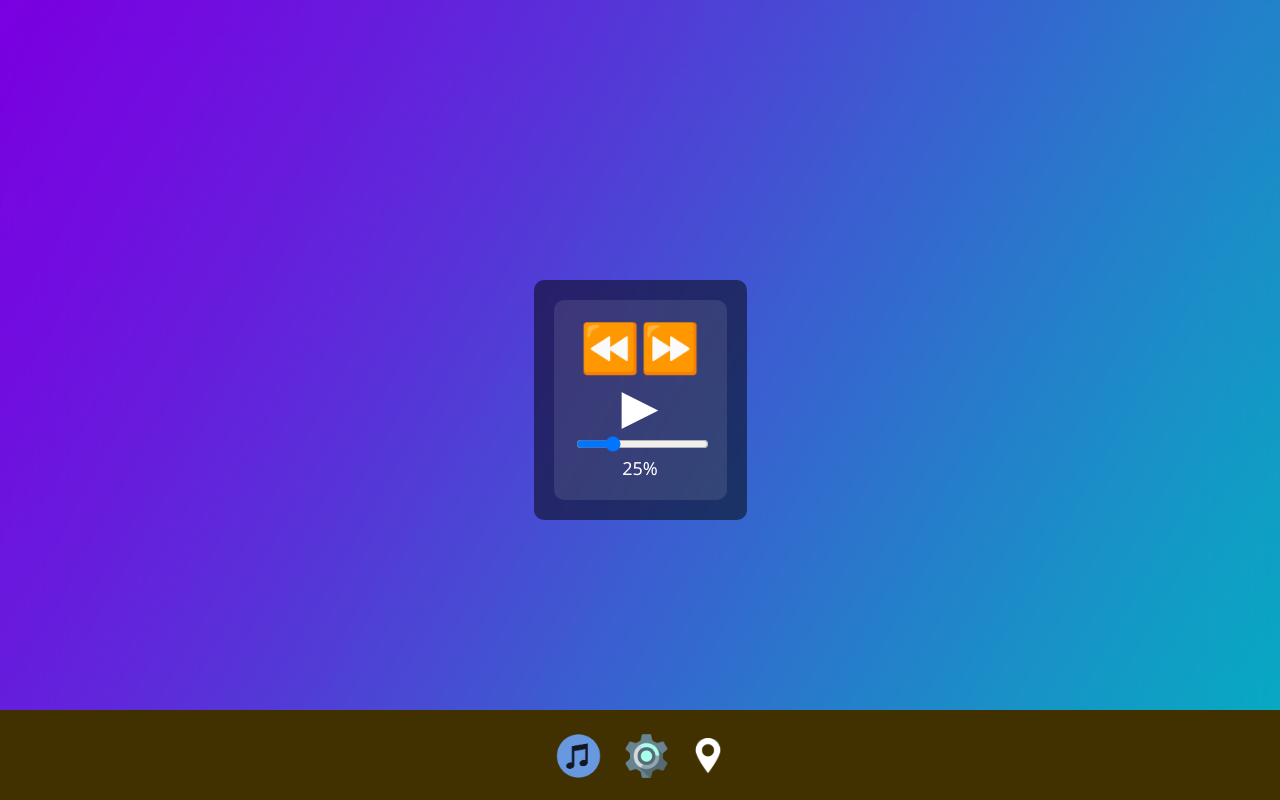
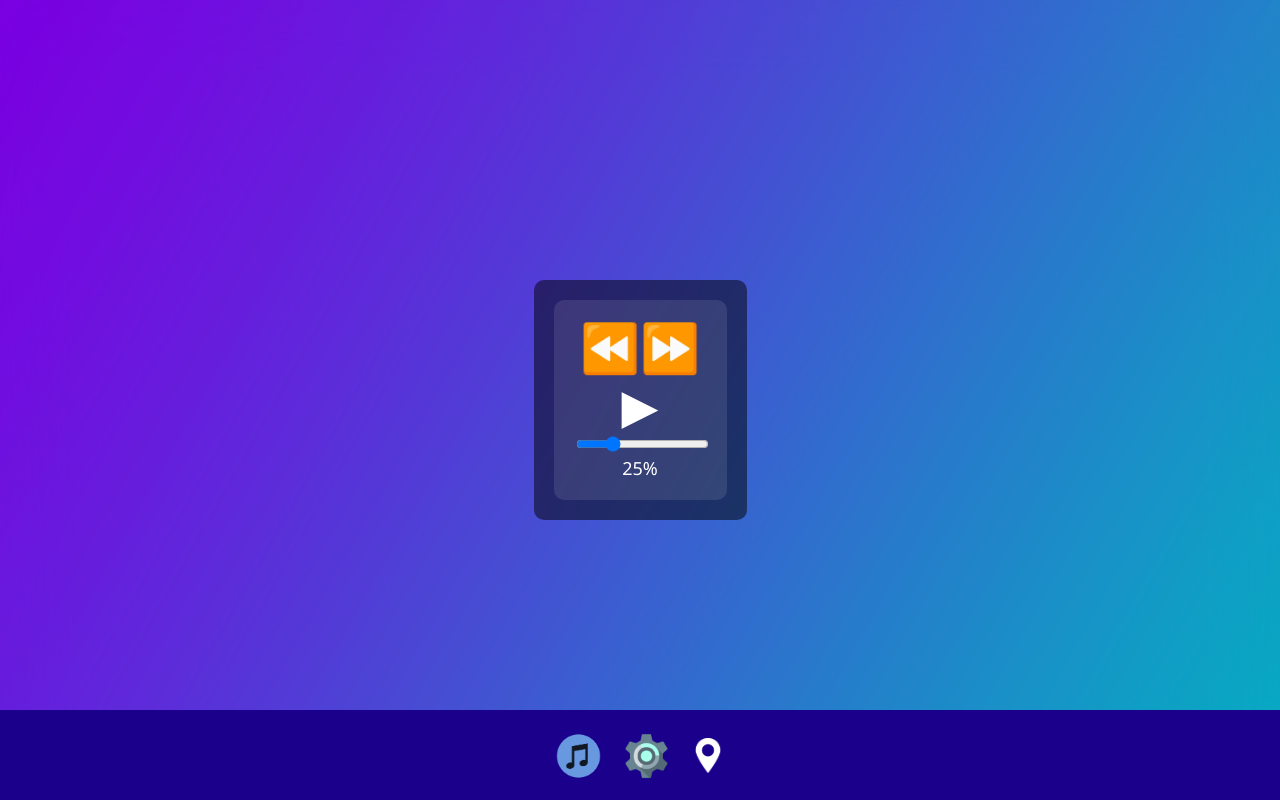
Before and after one commit to karman-gandon/f, a plain HTML site: page index.html in a window 1280 px wide. Drawn offline with Linux system fonts and the light colour scheme.

Commit message:
Update index.html

```diff
--- a/index.html
+++ b/index.html
@@ -128,7 +128,7 @@
             left: 0;
             width: 100%;
             height: 90px; /* Обновленная высота панели задач */
-            background-color: #423100; /* Цвет панели задач */
+            background-color: #1a008b; /* Цвет панели задач */
             display: flex;
             justify-content: center;
             align-items: center;
```
